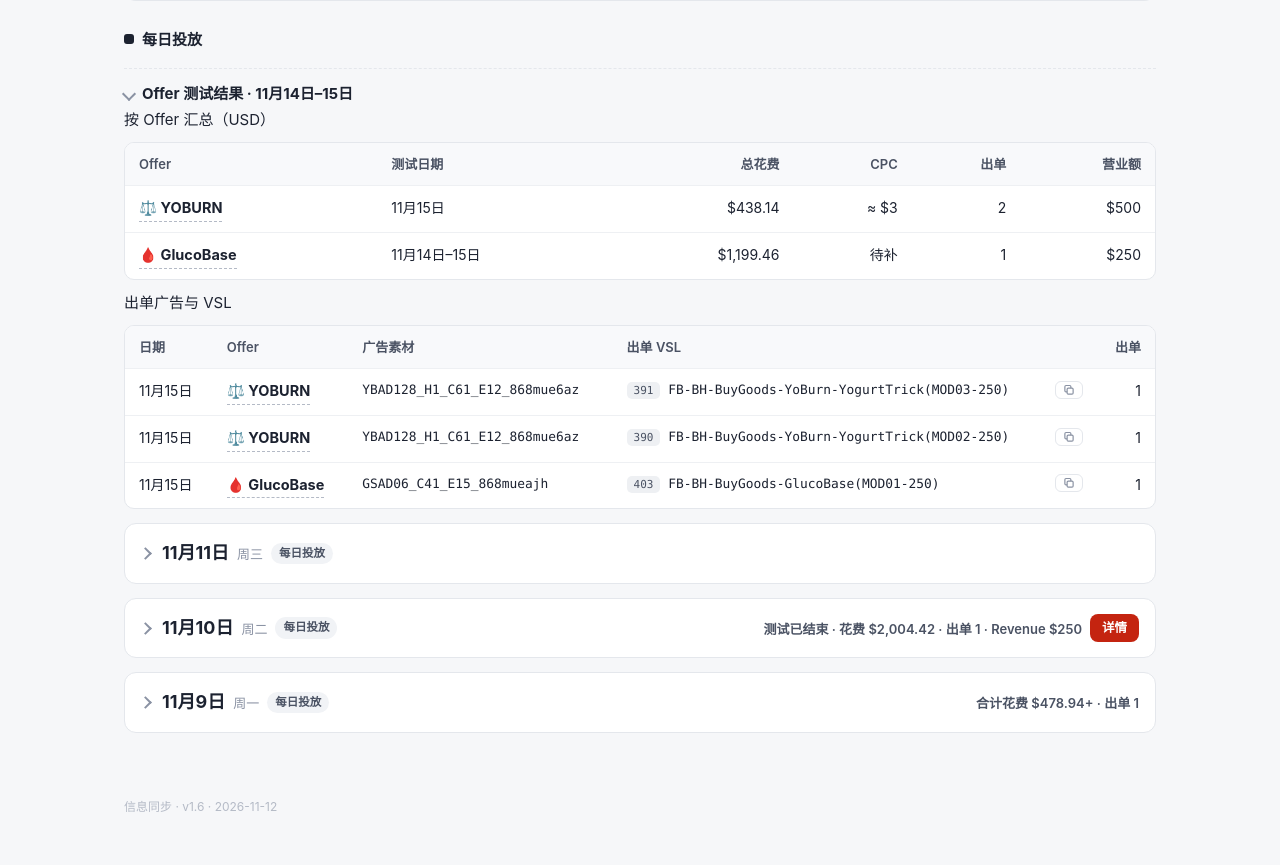
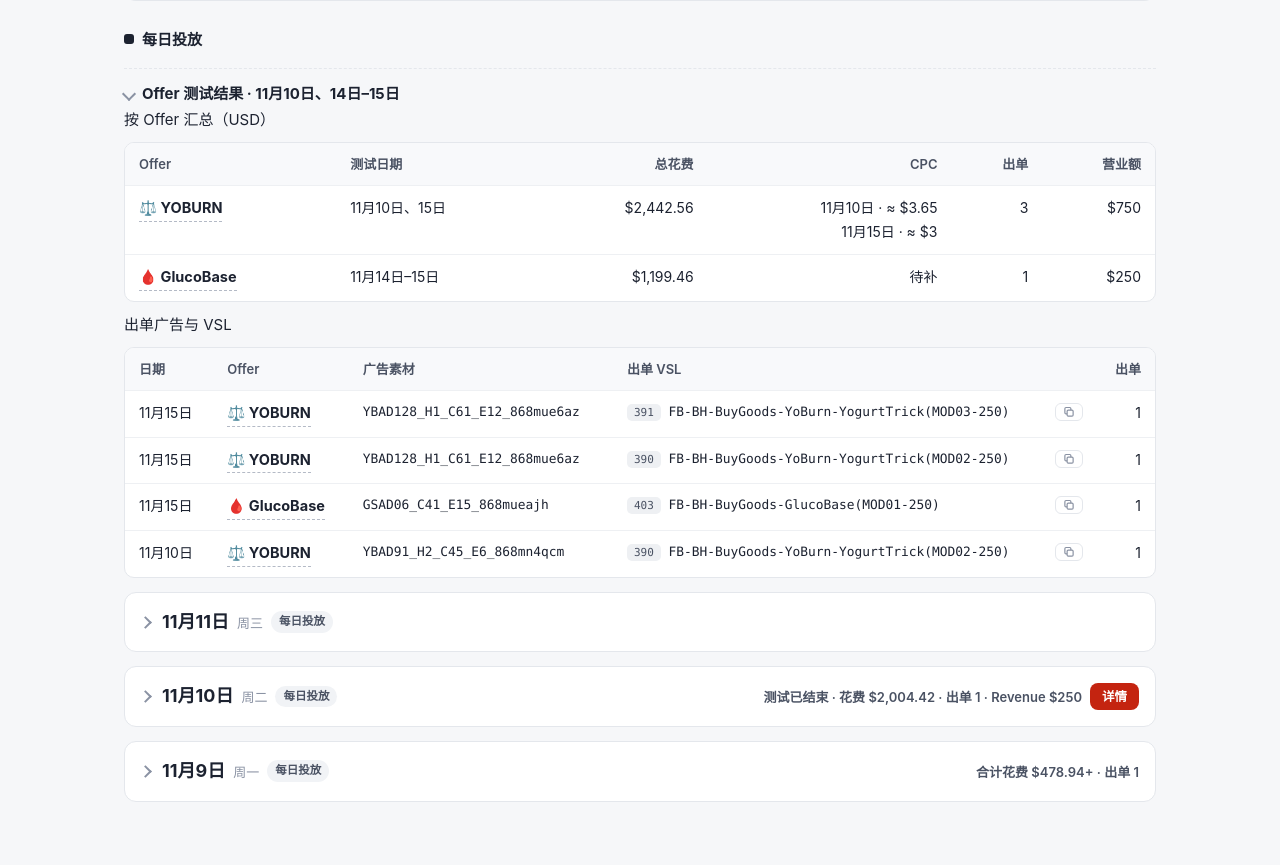
Before and after one commit to duodxi711-prog/sync-2ms78u, a plain HTML site: page index.html in a window 1280 px wide. Shown: the part 1358-2223 px from the top of the page. Drawn offline with Linux system fonts and the light colour scheme.

Commit message:
Include November 10 YOBURN results in the offer summary

```diff
--- a/index.html
+++ b/index.html
@@ -622,13 +622,13 @@
   </details>
   <h3 class="rsec"><span class="rsec-dot daily"></span>每日投放</h3>
   <details class="rdetail" data-results="offer-tests-1114-1115" open>
-    <summary>Offer 测试结果 · 11月14日–15日</summary>
+    <summary>Offer 测试结果 · 11月10日、14日–15日</summary>
     <div class="rdetail-body">
       <div class="sec">按 Offer 汇总（USD）</div>
       <div class="tbl-wrap offer-test-report"><table>
         <thead><tr><th scope="col">Offer</th><th scope="col">测试日期</th><th scope="col" class="num">总花费</th><th scope="col" class="num">CPC</th><th scope="col" class="num">出单</th><th scope="col" class="num">营业额</th></tr></thead>
         <tbody>
-          <tr><td><a class="ochip" href="#offer-yoburn"><span aria-hidden="true">⚖️</span> YOBURN</a></td><td>11月15日</td><td class="num">$438.14</td><td class="num">≈ $3</td><td class="num">2</td><td class="num">$500</td></tr>
+          <tr><td><a class="ochip" href="#offer-yoburn"><span aria-hidden="true">⚖️</span> YOBURN</a></td><td>11月10日、15日</td><td class="num">$2,442.56</td><td class="num"><span title="按 549 次 RedTrack 点击估算">11月10日 · ≈ $3.65</span><br>11月15日 · ≈ $3</td><td class="num">3</td><td class="num">$750</td></tr>
           <tr><td><a class="ochip" href="#offer-glucobase"><span aria-hidden="true">🩸</span> GlucoBase</a></td><td>11月14日–15日</td><td class="num">$1,199.46</td><td class="num">待补</td><td class="num">1</td><td class="num">$250</td></tr>
         </tbody>
       </table></div>
@@ -639,6 +639,7 @@
           <tr><td>11月15日</td><td><a class="ochip" href="#offer-yoburn"><span aria-hidden="true">⚖️</span> YOBURN</a></td><td class="mono">YBAD128_H1_C61_E12_868mue6az</td><td class="mono"><span class="lvl-tag">391</span> FB-BH-BuyGoods-YoBurn-YogurtTrick(MOD03-250)</td><td class="num">1</td></tr>
           <tr><td>11月15日</td><td><a class="ochip" href="#offer-yoburn"><span aria-hidden="true">⚖️</span> YOBURN</a></td><td class="mono">YBAD128_H1_C61_E12_868mue6az</td><td class="mono"><span class="lvl-tag">390</span> FB-BH-BuyGoods-YoBurn-YogurtTrick(MOD02-250)</td><td class="num">1</td></tr>
           <tr><td>11月15日</td><td><a class="ochip" href="#offer-glucobase"><span aria-hidden="true">🩸</span> GlucoBase</a></td><td class="mono">GSAD06_C41_E15_868mueajh</td><td class="mono"><span class="lvl-tag">403</span> FB-BH-BuyGoods-GlucoBase(MOD01-250)</td><td class="num">1</td></tr>
+          <tr><td>11月10日</td><td><a class="ochip" href="#offer-yoburn"><span aria-hidden="true">⚖️</span> YOBURN</a></td><td class="mono">YBAD91_H2_C45_E6_868mn4qcm</td><td class="mono"><span class="lvl-tag">390</span> FB-BH-BuyGoods-YoBurn-YogurtTrick(MOD02-250)</td><td class="num">1</td></tr>
         </tbody>
       </table></div>
     </div>
@@ -1307,13 +1308,13 @@
   </details>
   <h3 class="rsec"><span class="rsec-dot daily"></span>Daily runs</h3>
   <details class="rdetail" data-results="offer-tests-1114-1115" open>
-    <summary>Offer test results · Nov 14–15</summary>
+    <summary>Offer test results · Nov 10, 14–15</summary>
     <div class="rdetail-body">
       <div class="sec">Summary by offer (USD)</div>
       <div class="tbl-wrap offer-test-report"><table>
         <thead><tr><th scope="col">Offer</th><th scope="col">Test dates</th><th scope="col" class="num">Total spend</th><th scope="col" class="num">CPC</th><th scope="col" class="num">Purchases</th><th scope="col" class="num">Revenue</th></tr></thead>
         <tbody>
-          <tr><td><a class="ochip" href="#offer-yoburn"><span aria-hidden="true">⚖️</span> YOBURN</a></td><td>Nov 15</td><td class="num">$438.14</td><td class="num">≈ $3</td><td class="num">2</td><td class="num">$500</td></tr>
+          <tr><td><a class="ochip" href="#offer-yoburn"><span aria-hidden="true">⚖️</span> YOBURN</a></td><td>Nov 10, 15</td><td class="num">$2,442.56</td><td class="num"><span title="Estimated from 549 RedTrack clicks">Nov 10 · ≈ $3.65</span><br>Nov 15 · ≈ $3</td><td class="num">3</td><td class="num">$750</td></tr>
           <tr><td><a class="ochip" href="#offer-glucobase"><span aria-hidden="true">🩸</span> GlucoBase</a></td><td>Nov 14–15</td><td class="num">$1,199.46</td><td class="num">Pending</td><td class="num">1</td><td class="num">$250</td></tr>
         </tbody>
       </table></div>
@@ -1324,6 +1325,7 @@
           <tr><td>Nov 15</td><td><a class="ochip" href="#offer-yoburn"><span aria-hidden="true">⚖️</span> YOBURN</a></td><td class="mono">YBAD128_H1_C61_E12_868mue6az</td><td class="mono"><span class="lvl-tag">391</span> FB-BH-BuyGoods-YoBurn-YogurtTrick(MOD03-250)</td><td class="num">1</td></tr>
           <tr><td>Nov 15</td><td><a class="ochip" href="#offer-yoburn"><span aria-hidden="true">⚖️</span> YOBURN</a></td><td class="mono">YBAD128_H1_C61_E12_868mue6az</td><td class="mono"><span class="lvl-tag">390</span> FB-BH-BuyGoods-YoBurn-YogurtTrick(MOD02-250)</td><td class="num">1</td></tr>
           <tr><td>Nov 15</td><td><a class="ochip" href="#offer-glucobase"><span aria-hidden="true">🩸</span> GlucoBase</a></td><td class="mono">GSAD06_C41_E15_868mueajh</td><td class="mono"><span class="lvl-tag">403</span> FB-BH-BuyGoods-GlucoBase(MOD01-250)</td><td class="num">1</td></tr>
+          <tr><td>Nov 10</td><td><a class="ochip" href="#offer-yoburn"><span aria-hidden="true">⚖️</span> YOBURN</a></td><td class="mono">YBAD91_H2_C45_E6_868mn4qcm</td><td class="mono"><span class="lvl-tag">390</span> FB-BH-BuyGoods-YoBurn-YogurtTrick(MOD02-250)</td><td class="num">1</td></tr>
         </tbody>
       </table></div>
     </div>
```
